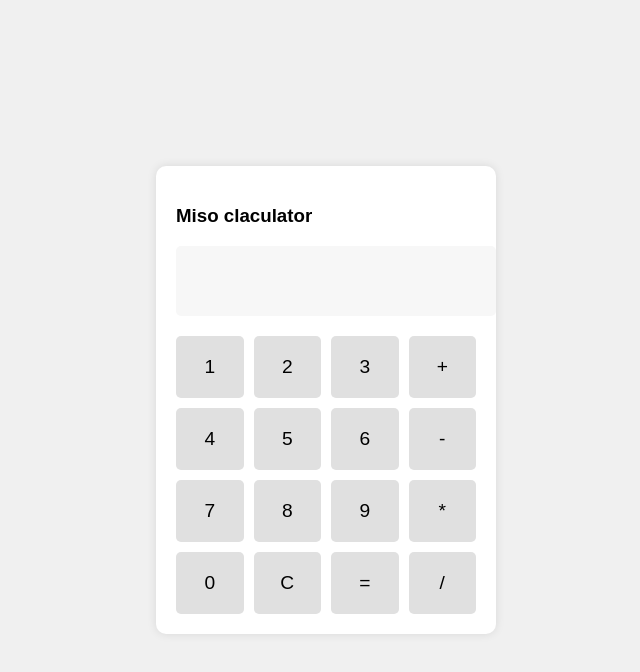
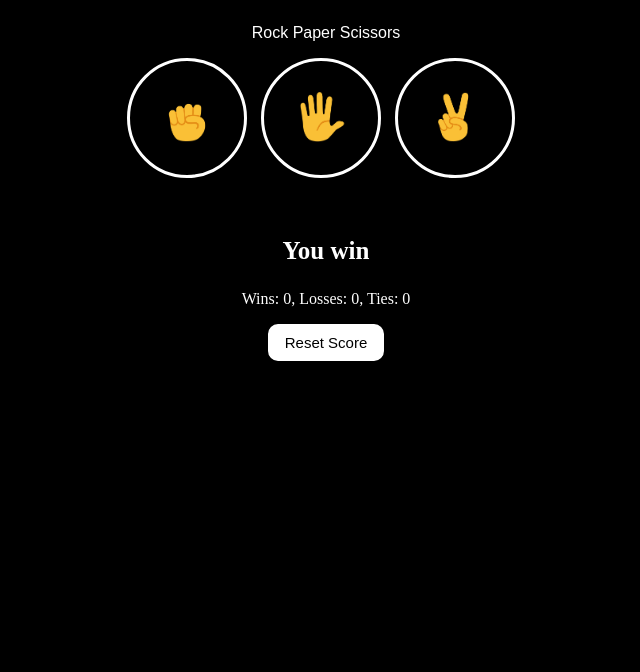
Before and after one commit to Bheem-Works/MISO-TO-DO-LIST, a plain HTML site: page index.html in a window 1280 px wide. Shown: the whole page, without its empty margins (314-954 px from the left). Drawn offline with Linux system fonts and the light colour scheme.

Commit message:
first commit

```diff
--- /dev/null
+++ b/Rock/rock.css
@@ -0,0 +1,45 @@
+body {
+    display: flex;
+    background-color: black;
+    color: white;
+    justify-content: center;
+    text-align: center;
+    align-content: center;
+  }
+  .title {
+    font-weight: "bold";
+    font-family: "Arial";
+  }
+  .move-icon {
+    width: 50px;
+  }
+  .move-button {
+    background-color: transparent;
+    border: 3px solid white;
+    width: 120px;
+    height: 120px;
+    border-radius: 60px;
+    margin-right: 10px;
+    cursor: pointer;
+  }
+  .result {
+    font-size: 25px;
+    font-weight: bold;
+    margin-top: 59px;
+  }
+  .score {
+    margin-top: 60px;
+  }
+  .reset-score-button {
+    background-color: white;
+    color: black;
+    border-radius: 10px;
+    border: 2px solid white;
+    font-size: 15px;
+    padding: 8px 15px;
+    cursor: pointer;
+    transition: background-color 0.3s ease-in;
+  }
+  .reset-score-button:hover {
+    background-color: #afccfa;
+  }
--- /dev/null
+++ b/Rock/rock.js
@@ -0,0 +1,91 @@
+let score = JSON.parse(localStorage.getItem("score")) || {
+    wins: 0,
+    losses: 0,
+    ties: 0,
+  };
+
+  updateScoreElement();
+
+  /*
+if (!score) {
+  score = {
+    wins: 0,
+    losses: 0,
+    ties: 0
+    };
+    }
+    */
+
+  function playGame(playerMove) {
+    const computerMove = pickComputerMove();
+
+    let result = "";
+
+    if (playerMove === "scissors") {
+      if (computerMove === "rock") {
+        result = "You lose.";
+      } else if (computerMove === "paper") {
+        result = "You win.";
+      } else if (computerMove === "scissors") {
+        result = "Tie.";
+      }
+    } else if (playerMove === "paper") {
+      if (computerMove === "rock") {
+        result = "You win.";
+      } else if (computerMove === "paper") {
+        result = "Tie.";
+      } else if (computerMove === "scissors") {
+        result = "You lose.";
+      }
+    } else if (playerMove === "rock") {
+      if (computerMove === "rock") {
+        result = "Tie.";
+      } else if (computerMove === "paper") {
+        result = "You lose.";
+      } else if (computerMove === "scissors") {
+        result = "You win.";
+      }
+    }
+
+    if (result === "You win.") {
+      score.wins += 1;
+    } else if (result === "You lose.") {
+      score.losses += 1;
+    } else if (result === "Tie.") {
+      score.ties += 1;
+    }
+
+    localStorage.setItem("score", JSON.stringify(score));
+
+    updateScoreElement();
+
+    document.querySelector(".js-result").innerHTML = result;
+
+    document.querySelector(
+      ".js-moves"
+    ).innerHTML = ` You <img src="images/${playerMove}-emoji.png" class="move-icon">
+  <img src="images/${computerMove}-emoji.png" class="move-icon">
+  Computer`;
+  }
+
+  function updateScoreElement() {
+    document.querySelector(
+      ".js-score"
+    ).innerHTML = `Wins: ${score.wins}, Losses: ${score.losses}, Ties: ${score.ties}`;
+  }
+
+  function pickComputerMove() {
+    const randomNumber = Math.random();
+
+    let computerMove = "";
+
+    if (randomNumber >= 0 && randomNumber < 1 / 3) {
+      computerMove = "rock";
+    } else if (randomNumber >= 1 / 3 && randomNumber < 2 / 3) {
+      computerMove = "paper";
+    } else if (randomNumber >= 2 / 3 && randomNumber < 1) {
+      computerMove = "scissors";
+    }
+
+    return computerMove;
+  }
--- a/css/CALCULATOR.CSS
+++ /dev/null
@@ -1,67 +0,0 @@
-body {
-    display: flex;
-    justify-content: center;
-    align-items: center;
-    height: 100vh;
-    background-color: #f0f0f0;
-    margin: 0;
-    font-family: Arial, sans-serif;
-}
-
-.calculator {
-    width: 300px;
-    padding: 20px;
-    border-radius: 10px;
-    box-shadow: 0 0 10px rgba(0, 0, 0, 0.1);
-    background-color: #fff;
-}
-
-#display {
-    width: 100%;
-    height: 50px;
-    font-size: 1.5em;
-    padding: 10px;
-    border: none;
-    margin-bottom: 20px;
-    text-align: right;
-    background-color: #f7f7f7;
-    border-radius: 5px;
-}
-
-.buttons {
-    display: grid;
-    grid-template-columns: repeat(4, 1fr);
-    gap: 10px;
-}
-
-button {
-    width: 100%;
-    padding: 20px;
-    font-size: 1.2em;
-    border: none;
-    border-radius: 5px;
-    background-color: #e0e0e0;
-    transition: background-color 0.3s;
-}
-
-button:hover {
-    background-color: #d0d0d0;
-}
-
-@media (max-width: 400px) {
-    .calculator {
-        width: 100%;
-        height: auto;
-        padding: 10px;
-    }
-
-    #display {
-        height: 40px;
-        font-size: 1.2em;
-    }
-
-    button {
-        padding: 15px;
-        font-size: 1em;
-    }
-}
--- a/index.html
+++ b/index.html
@@ -1,63 +1,59 @@
 <!DOCTYPE html>
-<html lang="en">
+<html>
   <head>
-    <meta charset="UTF-8" />
-    <meta name="viewport" content="width=device-width, initial-scale=1.0" />
-    <title>Simple Calculator</title>
-    <link rel="stylesheet" href="css/CALCULATOR.CSS" />
+    <title>Rock Paper Scissors</title>
+    <link rel="stylesheet" href="Rock/rock.css" />
   </head>
   <body>
-    <div class="calculator">
-      <h3>Miso claculator</h1>
-      <input type="text" id="display" disabled />
-      <div class="buttons">
-        <button onclick="appendNumber('1')">1</button>
-        <button onclick="appendNumber('2')">2</button>
-        <button onclick="appendNumber('3')">3</button>
-        <button onclick="appendOperator('+')">+</button>
-        <button onclick="appendNumber('4')">4</button>
-        <button onclick="appendNumber('5')">5</button>
-        <button onclick="appendNumber('6')">6</button>
-        <button onclick="appendOperator('-')">-</button>
-        <button onclick="appendNumber('7')">7</button>
-        <button onclick="appendNumber('8')">8</button>
-        <button onclick="appendNumber('9')">9</button>
-        <button onclick="appendOperator('*')">*</button>
-        <button onclick="appendNumber('0')">0</button>
-        <button onclick="clearDisplay()">C</button>
-        <button onclick="calculate()">=</button>
-        <button onclick="appendOperator('/')">/</button>
-      </div>
+    <div class="center-container">
+      <p class="title">Rock Paper Scissors</p>
+      <button
+        onclick="
+      playGame('rock');
+      "
+        class="move-button"
+      >
+        <img src="images/rock-emoji.png" class="move-icon" />
+      </button>
+
+      <button
+        onclick="
+      playGame('paper');
+      "
+        class="move-button"
+      >
+        <img src="images/paper-emoji.png" class="move-icon" />
+      </button>
+
+      <button
+        onclick="
+      playGame('scissors');
+      "
+        class="move-button"
+      >
+        <img src="images/scissors-emoji.png" class="move-icon" />
+      </button>
+
+      <p class="js-result result">You win</p>
+      <p class="js-moves"></p>
+      <p class="js-score" class="score"></p>
+
+      <button
+        onclick="
+      score.wins = 0;
+      score.losses = 0;
+      score.ties = 0;
+      localStorage.removeItem('score');
+      updateScoreElement();
+      "
+        class="reset-score-button"
+      >
+        Reset Score
+      </button>
     </div>
 
-    <script>
-      let display = document.getElementById("display");
-      let currentInput = "";
+    <script src="Rock/rock.js">
 
-      function appendNumber(number) {
-        currentInput += number;
-        display.value = currentInput;
-      }
-
-      function appendOperator(operator) {
-        currentInput += ` ${operator} `;
-        display.value = currentInput;
-      }
-
-      function clearDisplay() {
-        currentInput = "";
-        display.value = "";
-      }
-
-      function calculate() {
-        try {
-          currentInput = eval(currentInput).toString();
-          display.value = currentInput;
-        } catch (error) {
-          display.value = "Error";
-          currentInput = "";
-        }
-      }
     </script>
   </body>
 </html>
```
Also changed, not shown: old projects/demo.html (added, +34 -0 lines), old projects/todo.html (+6 -3 lines), images/paper-emoji.png (added), images/rock-emoji.png (added), images/scissors-emoji.png (added), old projects/maya.html (renamed from old projects/index.html), toggle/miro..html (renamed from toggle/index.html).
